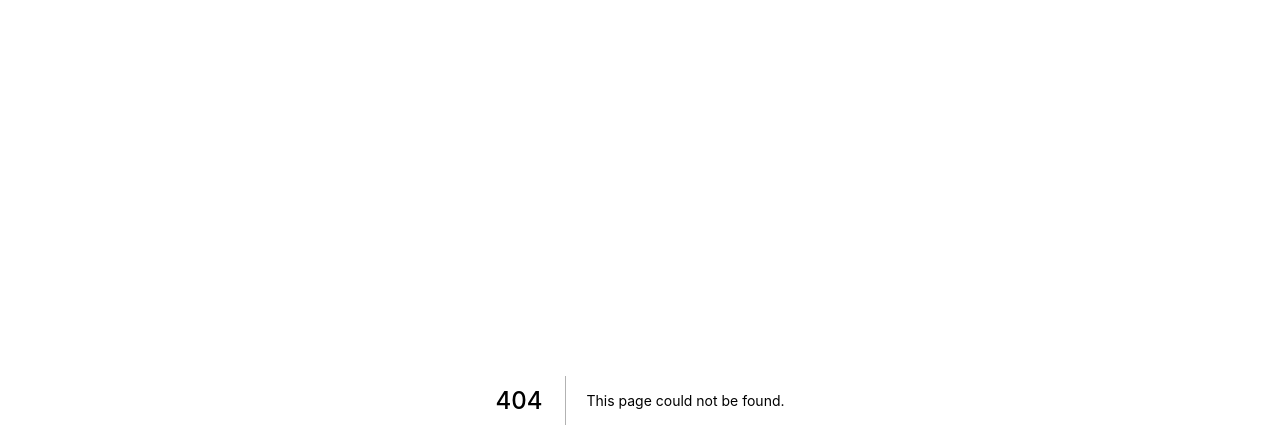
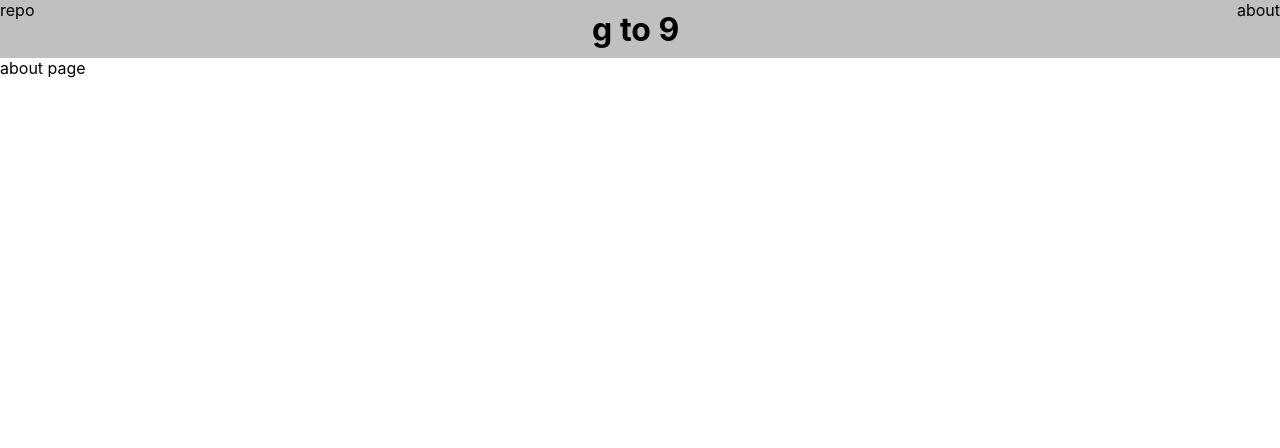
Before and after one commit to chinsun9/g-to-9-web, a Next.js app: page /about in a window 1280 px wide. Before the commit this address had no page. Shown: the top 448 px of the page. Built offline with nearby package versions, Linux system fonts and the light colour scheme.

Commit message:
add about page

```diff
--- a/component/header.tsx
+++ b/component/header.tsx
@@ -22,7 +22,9 @@ const Header = () => {
           <h1>g to 9</h1>
         </a>
       </Link>
-      <div>about</div>
+      <Link href="/about">
+        <a>about</a>
+      </Link>
     </Main>
   );
 };
--- a/pages/_app.tsx
+++ b/pages/_app.tsx
@@ -1,7 +1,15 @@
 import '../styles/globals.css';
 import type { AppProps } from 'next/app';
+import Head from 'next/head';
 
 function MyApp({ Component, pageProps }: AppProps) {
-  return <Component {...pageProps} />;
+  return (
+    <>
+      <Head>
+        <link rel="icon" href="/favicon.ico" />
+      </Head>
+      <Component {...pageProps} />
+    </>
+  );
 }
 export default MyApp;
--- /dev/null
+++ b/pages/about/index.tsx
@@ -0,0 +1,18 @@
+import { NextPage } from 'next';
+import Head from 'next/head';
+import Layout from '../../component/layout';
+
+const About: NextPage = () => {
+  return (
+    <>
+      <Head>
+        <title>About - gto9</title>
+      </Head>
+      <Layout>
+        <div>about page</div>
+      </Layout>
+    </>
+  );
+};
+
+export default About;
```
Also changed, not shown: pages/index.tsx (+6 -4 lines).
